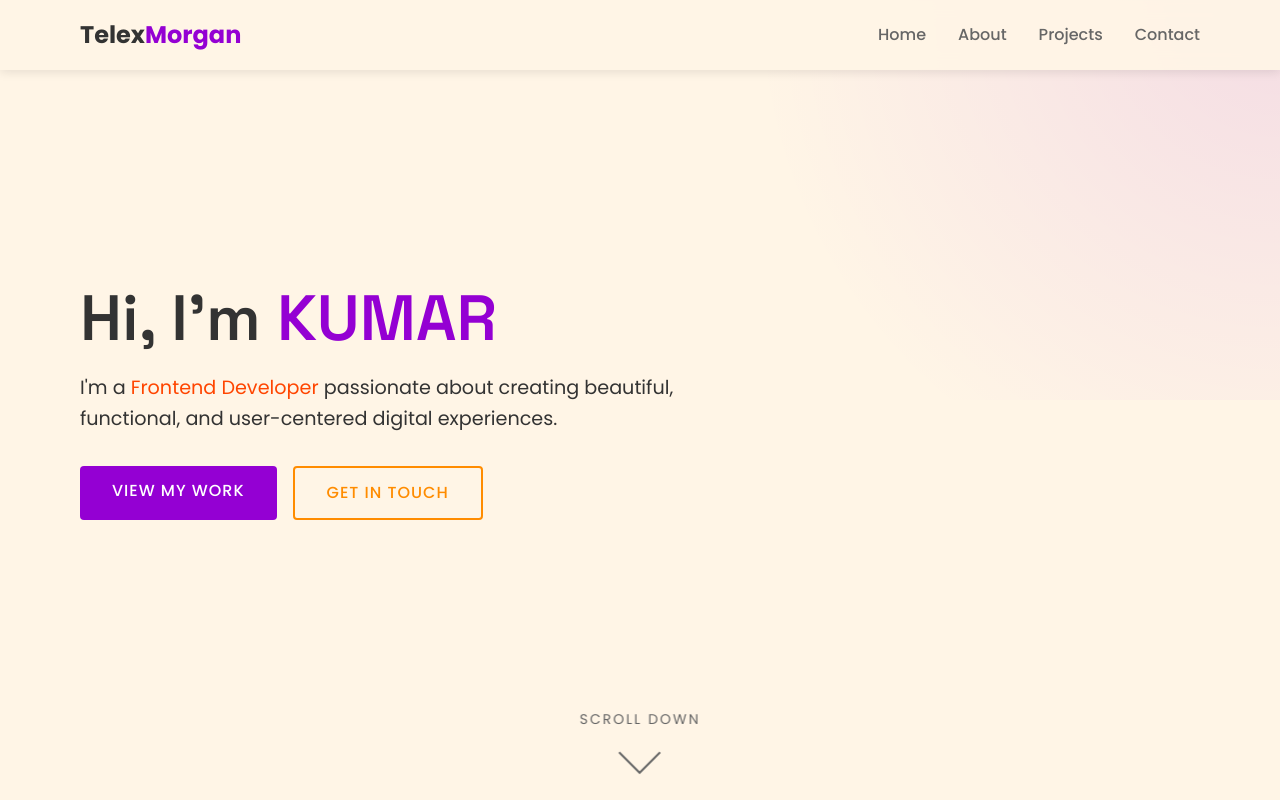
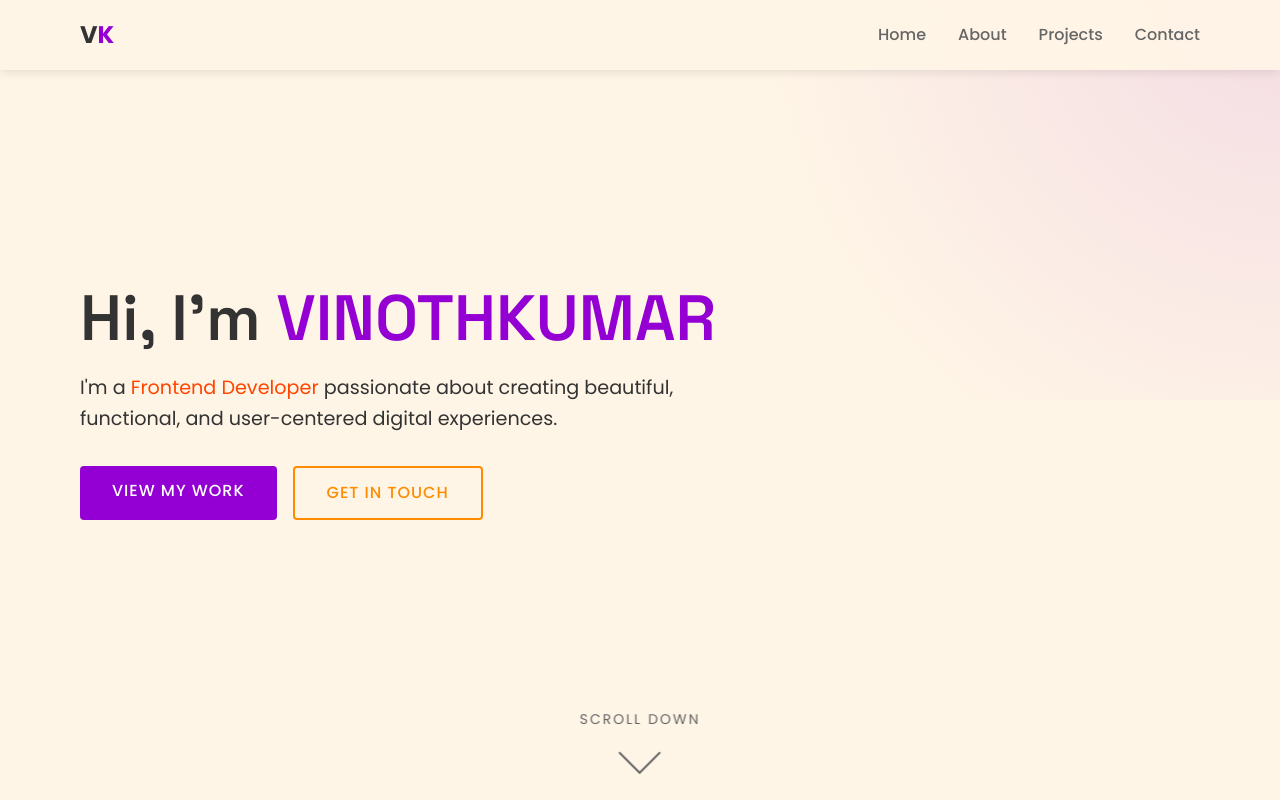
Before and after one commit to VinothKumar210/GithubAction, a plain HTML site: page index.html in a window 1280 px wide. Shown: the top 800 px of the page. Drawn offline with Linux system fonts and the light colour scheme.

Commit message:
Update logo and hero section name in index.html

```diff
--- a/index.html
+++ b/index.html
@@ -788,7 +788,7 @@
     <!-- Header & Navigation -->
     <header id="header">
         <div class="container nav-container">
-            <a href="#home" class="logo">Telex<span>Morgan</span></a>
+            <a href="#home" class="logo">V<span>K</span></a>
             <button class="mobile-toggle" aria-label="Toggle menu">☰</button>
             <ul class="nav-links">
                 <li><a href="#home">Home</a></li>
@@ -802,7 +802,7 @@
     <!-- Hero Section -->
     <section id="home" class="hero">
         <div class="container hero-content">
-            <h1>Hi, I'm <span class="highlight">KUMAR</span></h1>
+            <h1>Hi, I'm <span class="highlight">VINOTHKUMAR</span></h1>
             <p>I'm a <span class="accent">Frontend Developer</span> passionate about creating beautiful, functional, and user-centered digital experiences.</p>
             <div class="hero-buttons">
                 <a href="#projects" class="btn">View My Work</a>
```
